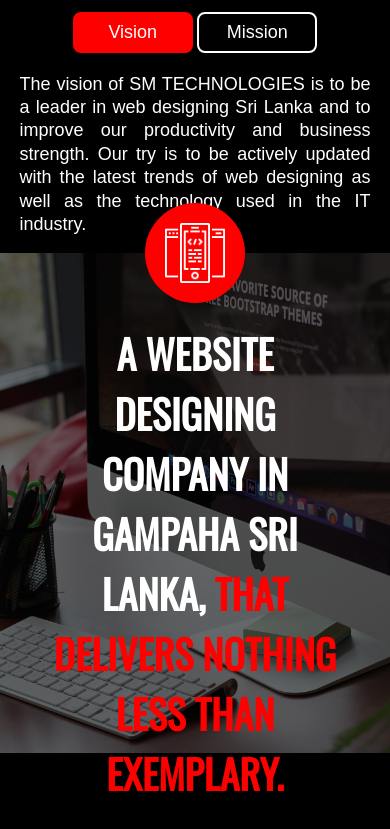
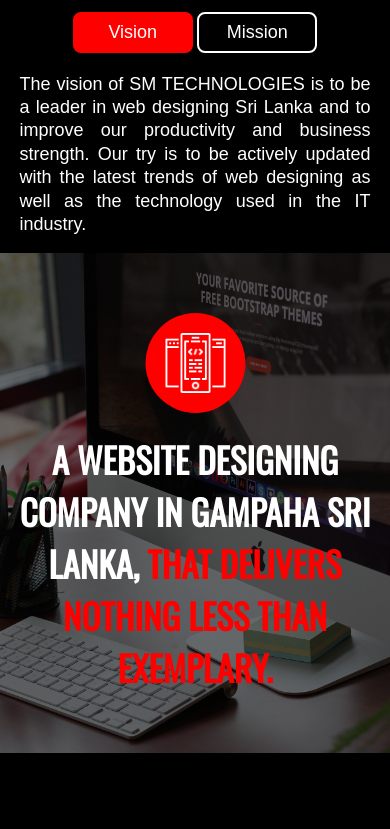
Before and after one commit to sudilamunasinghe/SM-Technologies1, a plain HTML site: page aboutus.html in a window 390 px wide. Shown: the part 2195-3024 px from the top of the page. Drawn offline with nearby package versions, Linux system fonts and the light colour scheme.

Commit message:
Finalized Reesponsive part of company-about section

```diff
--- a/aboutus.css
+++ b/aboutus.css
@@ -289,11 +289,12 @@ body{
 
 .company-about{
     margin-bottom: -500px;
+    position:relative;
 }
 .company-about img{
     width: 100%;
     height: 500px;
-    object-fit: cover;
+    object-fit:cover;
 }
 .company-about-fade{
     width: 100%;
@@ -338,3 +339,24 @@ body{
     font-family: oswald;
     text-align: center;
 }
+@media screen and (max-width:600px){
+    .company-content-about{
+        width: 90%;
+    }
+}
+@media screen and (max-width:480px){
+    .company-content-about h1{
+        font-size: 35px;
+    }
+    .company-about span{
+        font-size: 35px;
+    }
+}
+@media screen and (max-width:350px){
+    .company-content-about h1{
+        font-size: 10vw;
+    }
+    .company-content-about span{
+        font-size: 10vw;
+    }
+}
```
Also changed, not shown: aboutus.html (+1 -0 lines).
